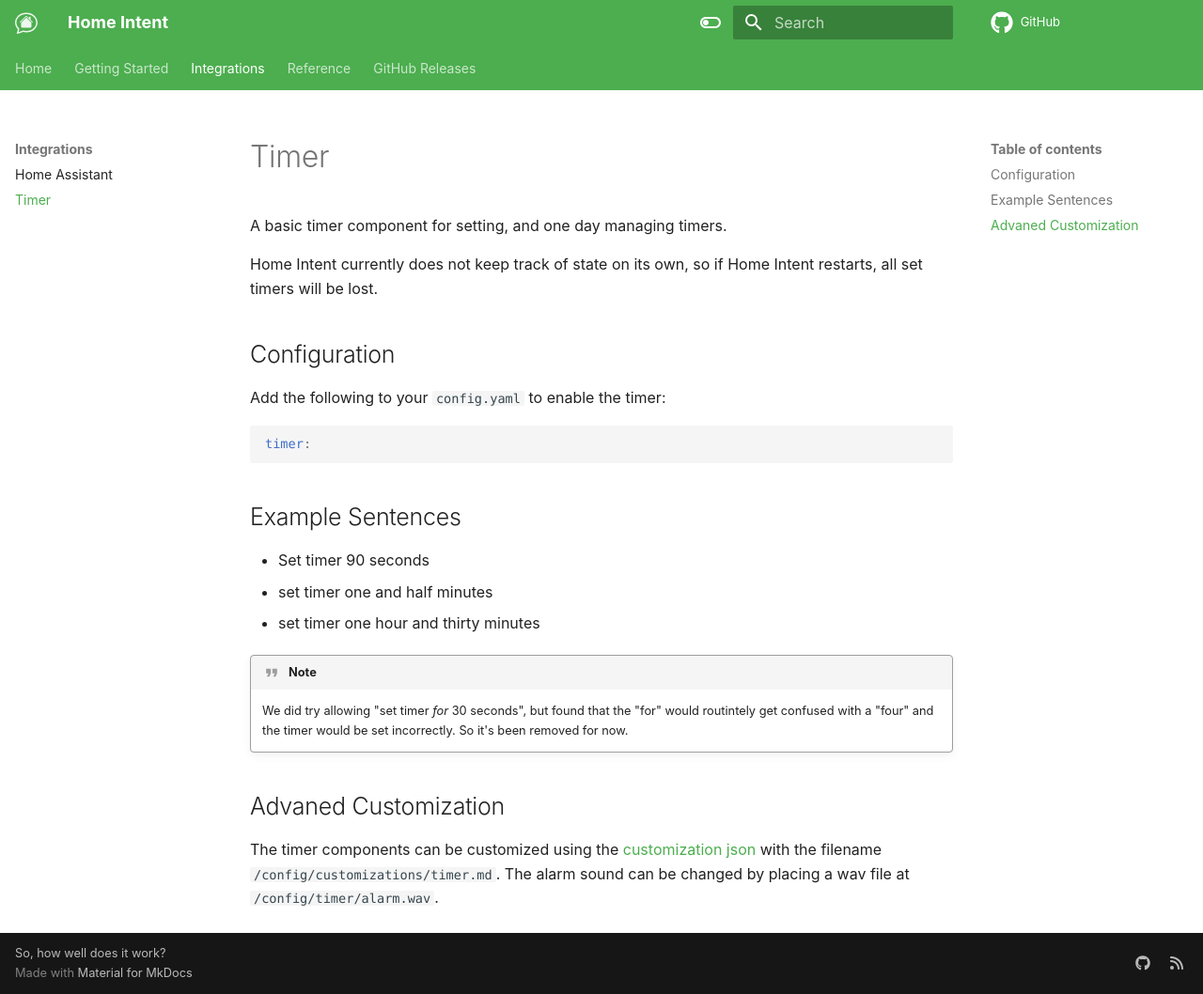
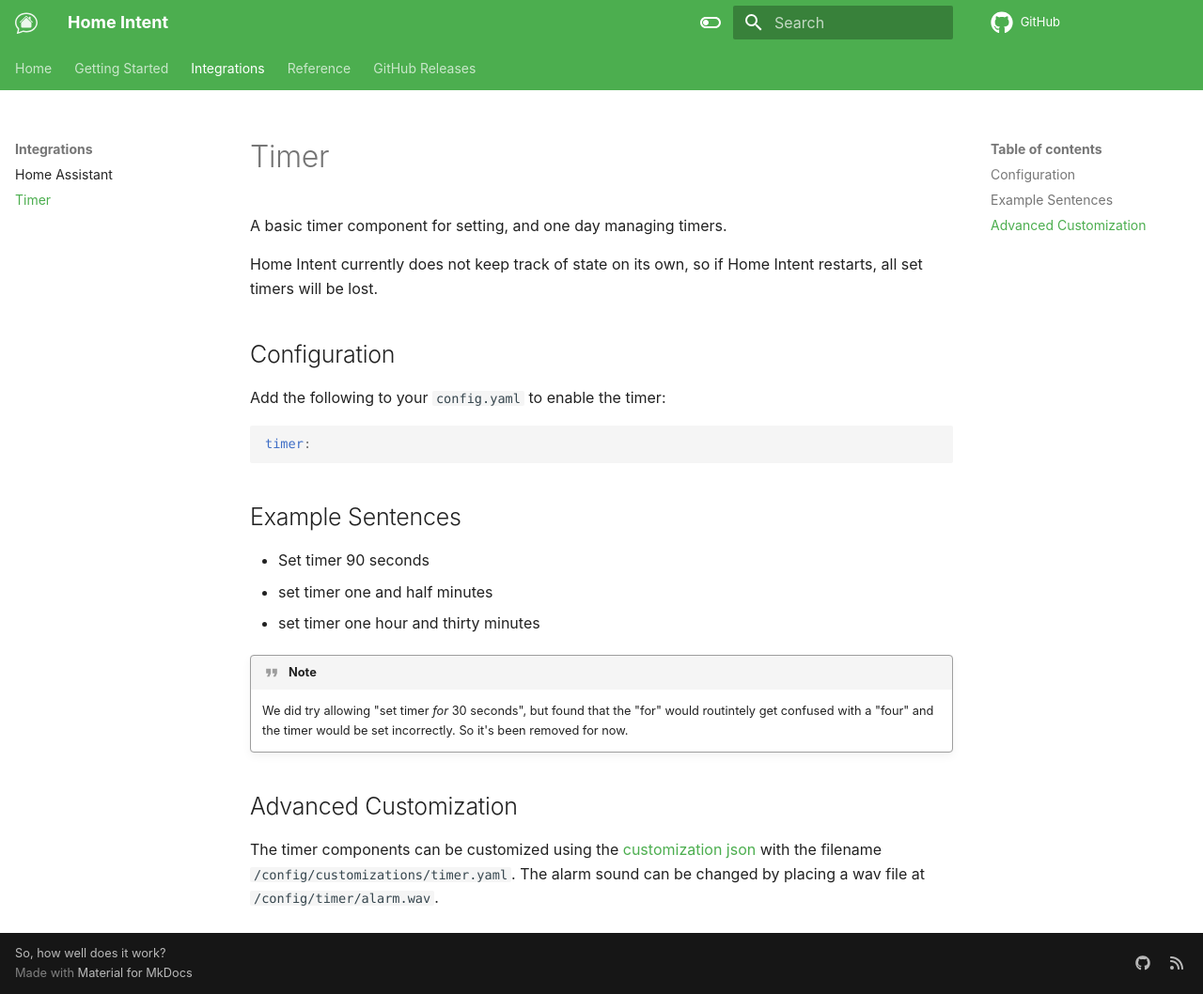
Before and after one commit to JarvyJ/HomeIntent, an MkDocs documentation site: the page built from docs/docs/integrations/timer.md, in a window 1280 px wide and 1058 px high. Shown: the whole window at 94% size. Built offline with MkDocs 1.6.1 and Material for MkDocs 9.7.7, drawn with Linux system fonts in a browser that asks for light colours; comment, search, counter and statistics services are not loaded.

Commit message:
Docs: Fix some typos on the timer integrations page

```diff
--- a/docs/docs/integrations/timer.md
+++ b/docs/docs/integrations/timer.md
@@ -21,5 +21,5 @@
 !!! quote "Note"
     We did try allowing "set timer *for* 30 seconds", but found that the "for" would routintely get confused with a "four" and the timer would be set incorrectly. So it's been removed for now.
 
-## Advaned Customization
-The timer components can be customized using the [customization json](../getting-started/advanced-features/component-customization.md) with the filename `/config/customizations/timer.md`. The alarm sound can be changed by placing a wav file at `/config/timer/alarm.wav`.
+## Advanced Customization
+The timer components can be customized using the [customization json](../getting-started/advanced-features/component-customization.md) with the filename `/config/customizations/timer.yaml`. The alarm sound can be changed by placing a wav file at `/config/timer/alarm.wav`.
```
